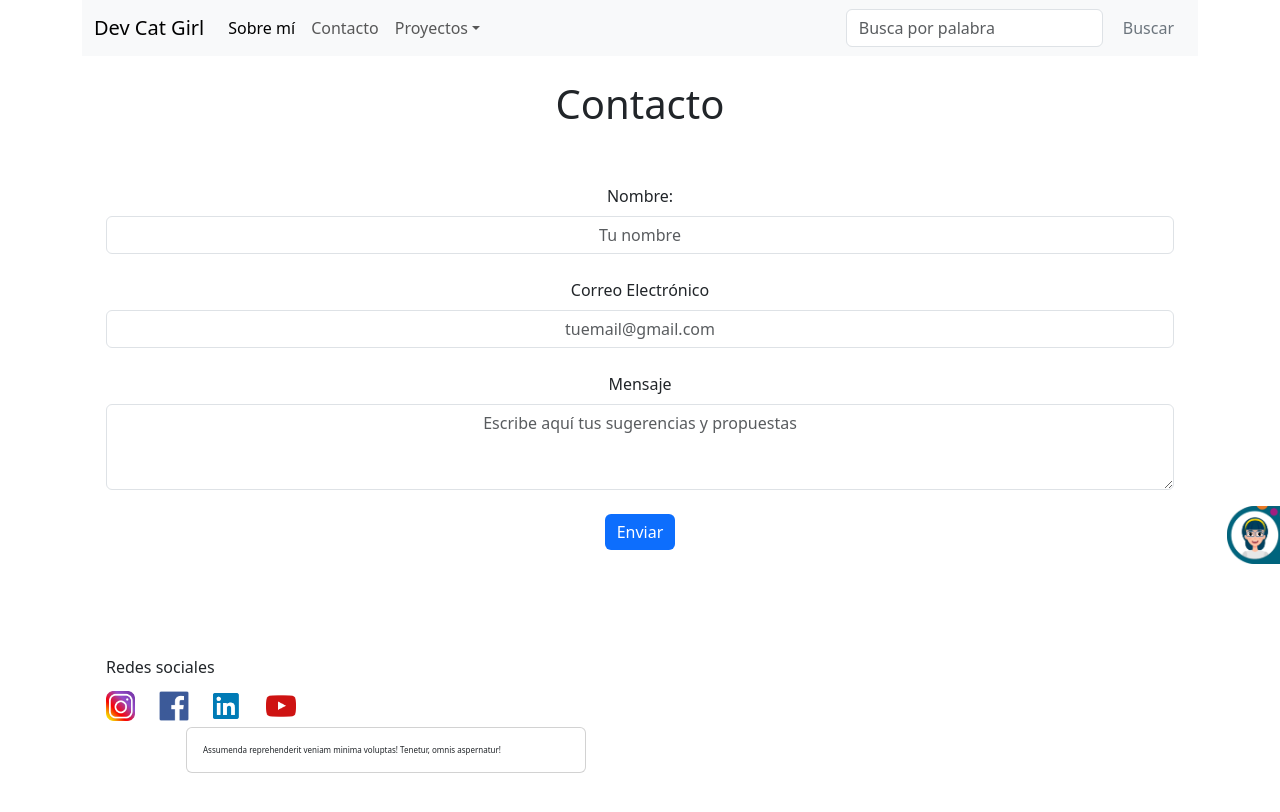
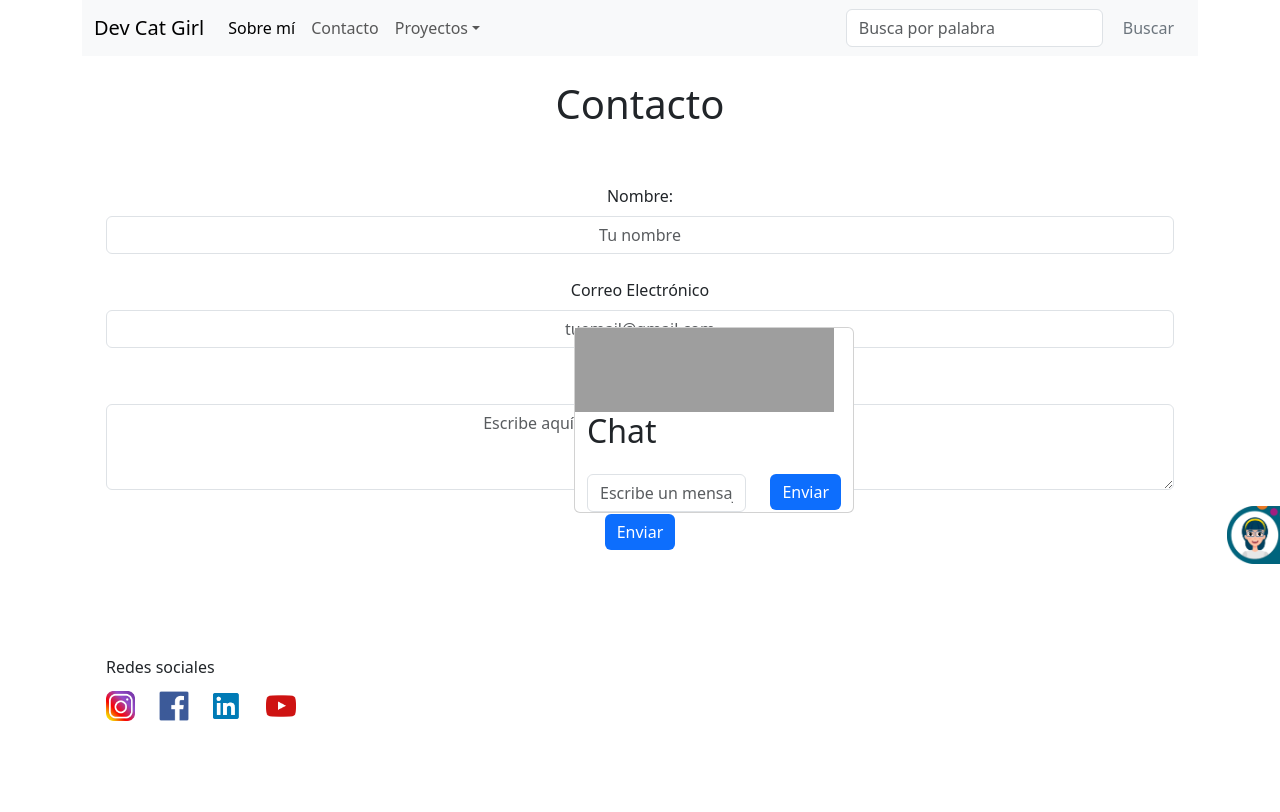
Before and after one commit to catalina-arriagada/portfolio, a React (Create React App) app: page /contacto in a window 1280 px wide. Both pictures are taken after a click on the button 1220 px from the left and 506 px from the top of the page. Shown: the top 812 px of the page. Built offline with nearby package versions, Linux system fonts and the light colour scheme; grey boxes are pictures that could not be loaded.

Commit message:
chat-bar progress

```diff
--- a/package.json
+++ b/package.json
@@ -9,6 +9,7 @@
     "@testing-library/user-event": "^13.5.0",
     "bootstrap": "^5.3.3",
     "jquery": "^3.7.1",
+    "moment": "^2.30.1",
     "react": "^18.3.1",
     "react-bootstrap": "^2.10.2",
     "react-dom": "^18.3.1",
--- a/src/components/Contact.jsx
+++ b/src/components/Contact.jsx
@@ -5,9 +5,10 @@ import FaceLogoButton from "./rrss/FaceLogo";
 import LinkeLogoButton from "./rrss/LinkeLogo";
 import YoutLogoButton from "./rrss/YoutLogo";
 import { useState } from "react";
-import Card from 'react-bootstrap/Card';
-import Collapse from 'react-bootstrap/Collapse';
-import '../styles/contact.css';
+import Card from "react-bootstrap/Card";
+import Collapse from "react-bootstrap/Collapse";
+import "../styles/contact.css";
+import VirtualChatOpened from "./VirtualChatOpened";
 
 //personalizar estilo caja rrss (color pastel, adornos)
 
@@ -135,22 +136,26 @@ const Contact = () => {
       </div>
 
       <div className="chat-div">
+        <Collapse in={open}>
+          <div className="collapse-card">
+            <Card>
+              <VirtualChatOpened />
+            </Card>
+          </div>
+        </Collapse>
         <Button
-          className="chat-btn col-1" variant="none"
+          className="chat-btn col-1"
+          variant="none"
           onClick={() => setOpen(!open)}
-          aria-expanded={open}>
-          <Image className="chat-image" src="./img/chat-an.png" alt="Chat virtual" />
+          aria-expanded={open}
+        >
+          <Image
+            className="chat-image"
+            src="./img/chat-an.png"
+            alt="Chat virtual"
+          />
         </Button>
-          <Collapse in={open}>
-            <div className="collapse-card">
-              <Card className="card" body style={{ width: '400px' }}>
-                 Assumenda reprehenderit veniam minima voluptas! Tenetur, omnis aspernatur!
-              </Card>
-            </div>
-          </Collapse>
       </div>
-
-
     </div>
   );
 };
--- a/src/components/VirtualChatOpened.jsx
+++ b/src/components/VirtualChatOpened.jsx
@@ -1,22 +1,81 @@
+//chatwrapper
 import React from 'react';
-import VirtualChat from './VirtualChat';
-import Card from 'react-bootstrap/Card';
-import Collapse from 'react-bootstrap/Collapse';
+import { useState } from 'react';
+import { Container, Row, Col, Form, Button, ListGroup, Image } from 'react-bootstrap';
 import '../styles/contact.css';
+import moment from 'moment'; // Instala moment.js para formatear las marcas de tiempo: npm install moment
+
 
 const VirtualChatOpened = () => {
+  const [messages, setMessages] = useState([]);
+  const [input, setInput] = useState('');
+
+  const handleSendMessage = () => {
+    if (input.trim()) {
+      const newMessage = {
+        sender: 'Usuario',
+        message: input,
+        timestamp: moment().format('YYYY-MM-DD HH:mm:ss')
+      };
+      setMessages([...messages, newMessage]);
+      setInput('');
+    }
+  };
+
   return (
-    <div style={{ minHeight: '150px' }}>
-    <VirtualChat />
-    <Collapse dimension="width">
-      <div id="example-collapse-text">
-        <Card body style={{ width: '400px' }}>
-            Soluta fugiat assumenda reprehenderit veniam minima voluptas! Tenetur, omnis aspernatur!
-        </Card>
-      </div>
-    </Collapse>
-  </div>
-    );
+    <Container className='box'>
+      <Row>
+        <Col className='img-box'>
+          <header>
+            <div className="inner">
+              <Image className='inner-header-img' src='./img/carr-1.jpg' alt="Chat IA" />
+            </div>
+          </header>
+        </Col>
+      </Row>
+
+      <Row>
+        <Col className='scrollable'>
+            <h2>Chat</h2>
+          <ListGroup>
+            {messages.map((msg, index) => (
+              <div className="chat-container">
+                <ListGroup.Item key={index}>
+                  <div className="text-muted" style={{ fontSize: '0.8em' }}>
+                    {msg.timestamp}
+                  </div>
+                </ListGroup.Item>
+                <div className="chat_timestamp" style={{ fontSize: '0.8em' }}>
+                {msg.timestamp}||
+                </div>
+                <ListGroup.Item key={index}>
+                  <strong>{msg.sender}:</strong> {msg.message}
+                </ListGroup.Item>
+              </div>
+
+            ))}
+          </ListGroup>
+        </Col>
+      </Row>
+
+      <Row className="mt-3">
+        <Col>
+          <Form.Control
+            type="text"
+            value={input}
+            onChange={(e) => setInput(e.target.value)}
+            placeholder="Escribe un mensaje..."
+          />
+        </Col>
+        <Col xs="auto">
+          <Button onClick={handleSendMessage} variant="primary">
+            Enviar
+          </Button>
+        </Col>
+      </Row>
+    </Container>
+  );
+
 };
 
 export default VirtualChatOpened;
--- a/src/styles/contact.css
+++ b/src/styles/contact.css
@@ -16,6 +16,16 @@
 .rrss-image {
     display: block;
     height: auto;
+}
+
+.inner-header-img{
+  max-width: 100%;
+  height: 10.5vh;
+  width: 259.094px;
+}
+
+.img-box {
+  padding: 0 !important;
 }
 
 @media only screen and (min-width: 200px) {
@@ -46,19 +56,21 @@
     margin-top: 100px;
   }
 
+  .chat-div {
+    padding: 0 !important;
+    width: 1% !important;
+  }
+
   .collapse-card{
-    position: relative;
-    right: 120px;
-    width: 400px;
+    width: 0px;
   }
 
   .card {
-    width: 100%;
-    font-size: 8px;
-  }
-
-  .card .card {
-    width: 100% !important;
+    font-size: 10px;
+    position: absolute;
+    left: 60svh;
+    bottom: 50svh;
+    width: 35svh;
   }
 }
 
```
Also changed, not shown: 1 other file (tests, documents, lock files or other folders).
